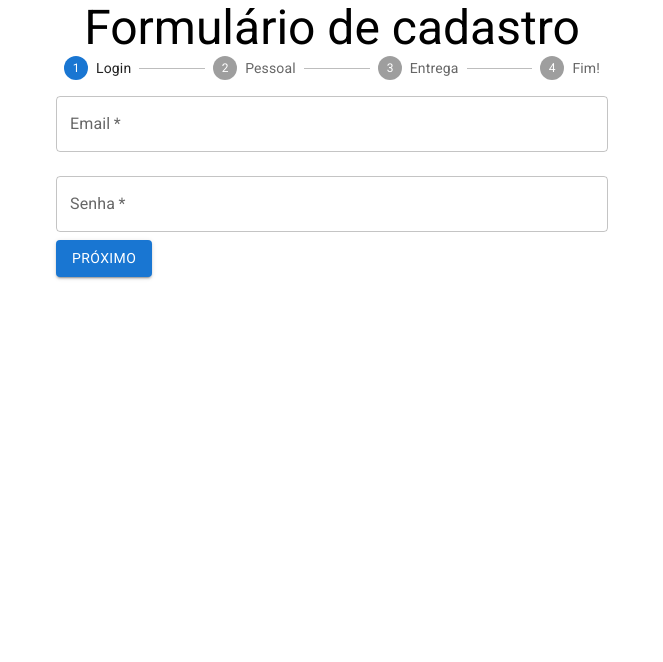
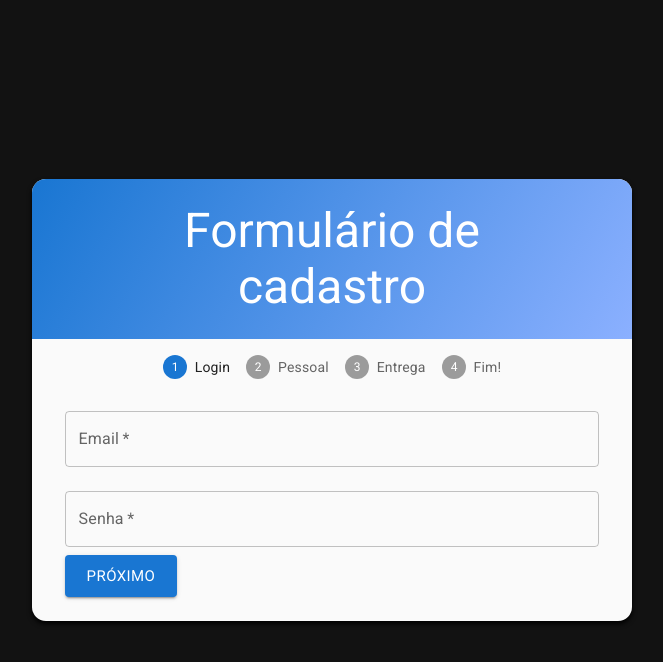
Before and after one commit to ClaudiOmatheuuss/formularioCadastro, a React (Create React App) app: page / in a window 1280 px wide. Shown: the top 662 px of the page, without its empty margins (308-971 px from the left). Built offline with nearby package versions, Linux system fonts and the light colour scheme.

Commit message:
definindo estilos

```diff
--- a/src/App.js
+++ b/src/App.js
@@ -2,15 +2,16 @@ import React, { Component } from "react";
 import "./App.css";
 import FormularioCadastro from "./components/FormularioCadastro/FormularioCadastro";
 import 'fontsource-roboto';
-import {Container, Typography } from "@mui/material"
+import { Typography } from "@mui/material"
+import styles from './components/FormularioCadastro/Formulario.module.css'
 
 import { validarSenha, validarNome, validarSobrenome, validarCPF } from './models/cadastro'
 
 class App extends Component {
   render() {
     return (
-      <Container component="article" maxWidth="sm">
-        <Typography variant="h3" component="h1" align="center" >Formulário de cadastro</Typography>
+      <div className={styles.container}>
+          <Typography variant="h3" align="center" className={styles.titulo}>Formulário de cadastro</Typography>
         <FormularioCadastro
           aoEnviar={aoEnviarForm}
           validacoes={{
@@ -20,7 +21,7 @@ class App extends Component {
             cpf:validarCPF,
           }}
         />
-      </Container>
+      </div>
     );
   }
 }
--- a/src/components/FormularioCadastro/DadosEntrega.jsx
+++ b/src/components/FormularioCadastro/DadosEntrega.jsx
@@ -1,5 +1,8 @@
 import { Button, TextField } from '@mui/material';
 import React, { useState } from 'react';
+
+
+import styles from './Formulario.module.css'
 
 function DadosEntrega({ aoEnviar }) {
 
@@ -10,10 +13,11 @@ function DadosEntrega({ aoEnviar }) {
     const [cidade, setCidade] = useState("")
 
     return (
-        <form onSubmit={(event) => {
-            event.preventDefault()
-            aoEnviar({ cep, endereco, numero, estado, cidade })
-        }}>
+        <form className={styles.formconteudo}
+            onSubmit={(event) => {
+                event.preventDefault()
+                aoEnviar({ cep, endereco, numero, estado, cidade })
+            }}>
             <TextField
                 value={cep}
                 onChange={(event) => {
@@ -76,7 +80,7 @@ function DadosEntrega({ aoEnviar }) {
                 required
             />
 
-            <Button type="submit" variant="contained" color="primary" fullWidth >
+            <Button type="submit" size="large" variant="contained" color="primary" fullWidth >
                 Finalizar cadastro
             </Button>
         </form>
--- a/src/components/FormularioCadastro/DadosPessoais.jsx
+++ b/src/components/FormularioCadastro/DadosPessoais.jsx
@@ -3,6 +3,8 @@ import { TextField, Button, Switch, FormControlLabel } from "@mui/material"
 
 import envioAutorizado from '../../models/envioAutorizado'
 import validarCampos from "../../models/validarCampos"
+
+import styles from './Formulario.module.css'
 
 function DadosPessoais({ aoEnviar, validacoes }) {
 
@@ -17,17 +19,8 @@ function DadosPessoais({ aoEnviar, validacoes }) {
     cpf:{valido: true, texto:""}
   })
 
-  function validarCampos (event) {
-
-    const {name, value} = event.target
-    const novoEstado = {...erros}
-    novoEstado[name] = validacoes[name](value)
-    setErros(novoEstado)
-  }
-
-
   return (
-    <form
+    <form className={styles.formconteudo}
       onSubmit={(event) => {
         event.preventDefault()
         if(envioAutorizado(erros)){
@@ -40,7 +33,7 @@ function DadosPessoais({ aoEnviar, validacoes }) {
         onChange={(event) => {
           setNome(event.target.value)
         }}
-        onBlur={(event) => validarCampos(event)}
+        onBlur={(event) => validarCampos(event, erros, validacoes, setErros)}
         error={!erros.nome.valido}
         helperText={erros.nome.texto}
         id="nome"
@@ -56,7 +49,7 @@ function DadosPessoais({ aoEnviar, validacoes }) {
         onChange={(event) => {
           setSobrenome(event.target.value)
         }}
-        onBlur={(event) => validarCampos(event)}
+        onBlur={(event) => validarCampos(event, erros, validacoes, setErros)}
         error={!erros.sobrenome.valido}
         helperText={erros.sobrenome.texto}
         id="sobrenome"
@@ -72,7 +65,7 @@ function DadosPessoais({ aoEnviar, validacoes }) {
         onChange={(event) => {
           setCpf(event.target.value)
         }}
-        onBlur={(event) => validarCampos(event)}
+        onBlur={(event) => validarCampos(event, erros, validacoes, setErros)}
         error={!erros.cpf.valido}
         helperText={erros.cpf.texto}
         id="CPF"
@@ -113,7 +106,7 @@ function DadosPessoais({ aoEnviar, validacoes }) {
         }
       />
 
-      <Button type="submit" variant="contained" color="primary" fullWidth>
+      <Button type="submit" size="large" variant="contained" color="primary" fullWidth>
         Próximo
       </Button>
     </form>
--- a/src/components/FormularioCadastro/DadosUsuario.jsx
+++ b/src/components/FormularioCadastro/DadosUsuario.jsx
@@ -3,6 +3,8 @@ import React, { useState } from "react";
 
 import envioAutorizado from "../../models/envioAutorizado"
 import validarCampos from "../../models/validarCampos"
+
+import styles from './Formulario.module.css'
 
 function DadosUsuario({ aoEnviar, validacoes }) {
     const [email, setEmail] = useState("")
@@ -10,7 +12,8 @@ function DadosUsuario({ aoEnviar, validacoes }) {
     const [erros, setErros] = useState({ senha:{valido:true, texto:""} })
 
     return (
-        <form onSubmit={(event) => {
+            <form className={styles.formconteudo}
+                onSubmit={(event) => {
                     event.preventDefault()
                     if (envioAutorizado(erros)){
                         aoEnviar({ email, senha })
@@ -48,7 +51,7 @@ function DadosUsuario({ aoEnviar, validacoes }) {
                     required
                 />
 
-            <Button type="submit" variant="contained" color="primary" >
+                <Button type="submit" size="large" variant="contained" color="primary" >
                     Próximo
                 </Button>
             </form>
--- /dev/null
+++ b/src/components/FormularioCadastro/Formulario.module.css
@@ -0,0 +1,30 @@
+.container{
+    display: flex;
+    flex-direction: column;
+    align-items: center;
+    justify-content: center;
+    background-color: #fafafa;
+    border-radius: 14px;
+    max-width: 600px;
+    padding: 0;
+    width: 100%;
+    box-sizing: border-box;
+    box-shadow: 0 3px 5px rgba(0, 0, 0, 1);
+    overflow: hidden;
+}
+
+.titulo {
+    display: block;
+    background: linear-gradient(120deg, #1976D2 0%, #8bb0ff 100%);
+    padding: 24px 56px;
+    color: #fff;
+}
+
+.stepper {
+    margin: 16px;
+}
+
+.formconteudo{
+    margin-bottom: 24px;
+    position: relative;
+}
--- a/src/components/FormularioCadastro/FormularioCadastro.jsx
+++ b/src/components/FormularioCadastro/FormularioCadastro.jsx
@@ -4,6 +4,8 @@ import DadosUsuario from "./DadosUsuario";
 import DadosEntrega from "./DadosEntrega";
 import DadosRecebidos from "./DadosRecebidos";
 import { Step, StepLabel, Stepper } from "@mui/material";
+
+import styles from './Formulario.module.css'
 
 function FormularioCadastro({ aoEnviar, validacoes }) {
 
@@ -34,7 +36,7 @@ function FormularioCadastro({ aoEnviar, validacoes }) {
 
   return (
     <>
-      <Stepper activeStep={etapaAtual}>
+      <Stepper className={styles.stepper} activeStep={etapaAtual}>
         <Step><StepLabel>Login</StepLabel></Step>
         <Step><StepLabel>Pessoal</StepLabel></Step>
         <Step><StepLabel>Entrega</StepLabel></Step>
--- a/src/index.css
+++ b/src/index.css
@@ -1,5 +1,13 @@
 body {
+  background: #121212;
+  box-sizing: border-box;
+  min-height: 100vh;
+  display: flex;
+  justify-content: center;
+  align-items: center;
   margin: 0;
+  padding: 0;
+  width: 100%;
   font-family: -apple-system, BlinkMacSystemFont, 'Segoe UI', 'Roboto', 'Oxygen',
     'Ubuntu', 'Cantarell', 'Fira Sans', 'Droid Sans', 'Helvetica Neue',
     sans-serif;
```
Lines whose indentation alone changed are shown as unchanged.
